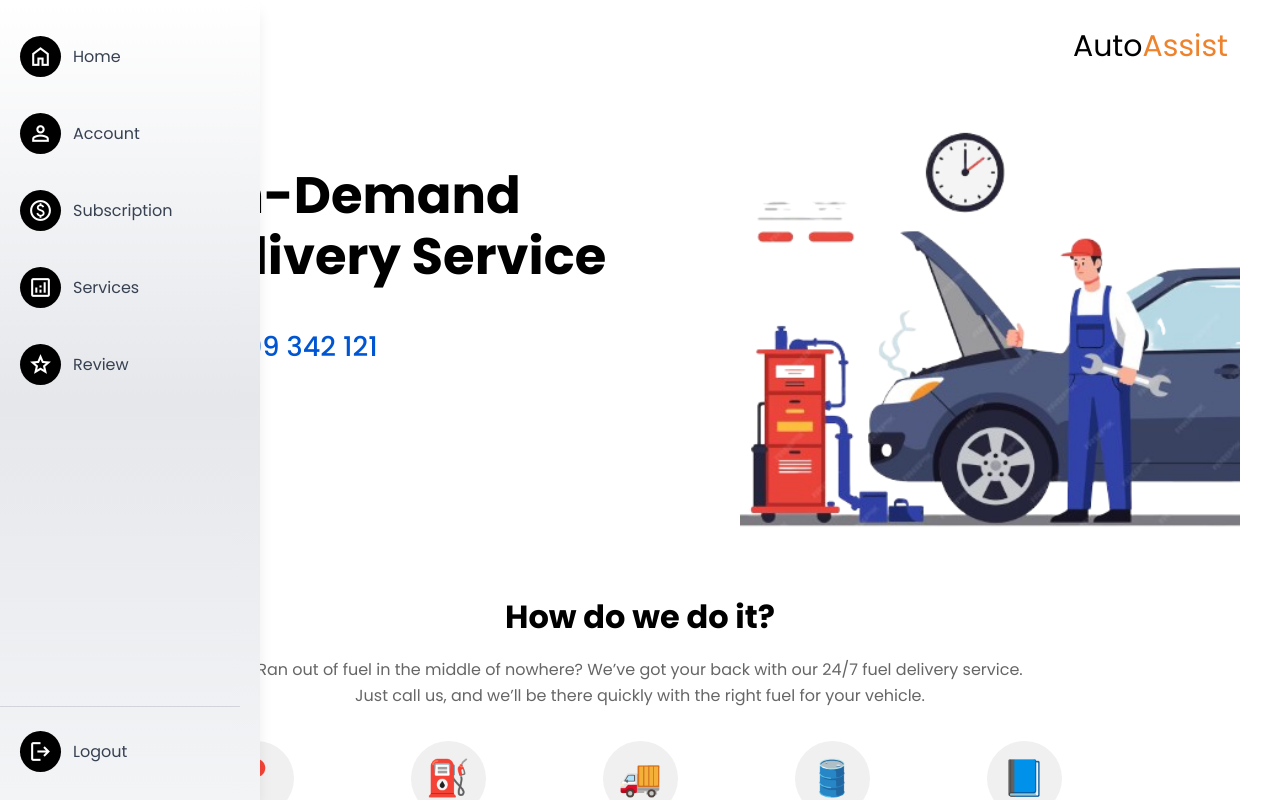
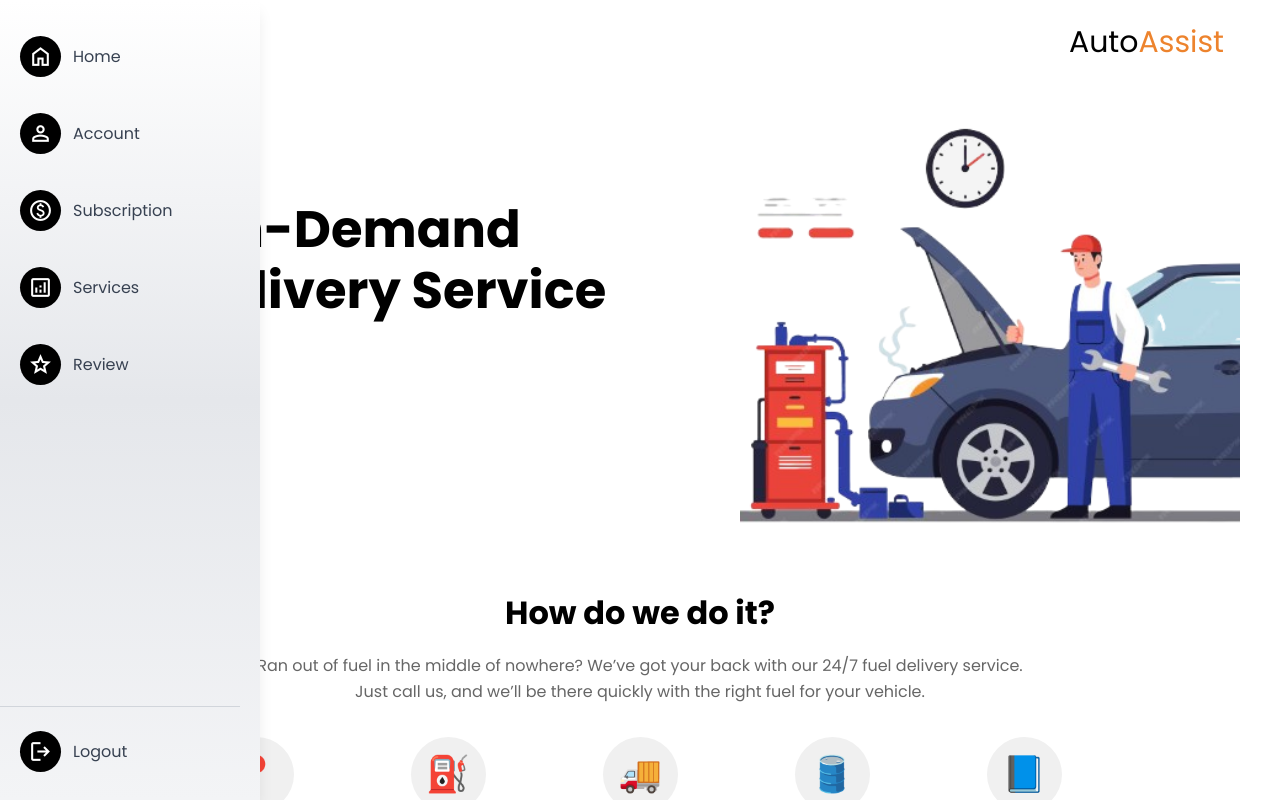
Before and after one commit to priyanshivmehta/autoassist, a React (Create React App) app in the folder my-app/: page /fuel-delivery in a window 1280 px wide. Built offline with nearby package versions, Linux system fonts and the light colour scheme.

Commit message:
Update fuelDelivery.jsx

```diff
--- a/my-app/src/pages/fuelDelivery.jsx
+++ b/my-app/src/pages/fuelDelivery.jsx
@@ -1,12 +1,13 @@
 import React from "react";
 import fuelIcon from "../assets/images/fuelIcon.png"; // Replace with actual image path
-import "../styles/ServiceButton.css"; // Import external CSS
+import "../styles/ServiceButton.css"; // External CSS for button styles
 import { useNavigate } from "react-router-dom";
+import Footer from "../components/footer";
+
 const styles = {
-  wrapper: {
-    fontFamily: "'Poppins', sans-serif",
-    backgroundColor: "#fff",
-    padding: "0.5rem 2rem 6rem",
+  mainContent: {
+    flex: 1,
+    padding: "0.5rem 2rem 2rem",
   },
   hero: {
     maxWidth: "1200px",
@@ -28,15 +29,6 @@ const styles = {
     lineHeight: "1.2",
     marginBottom: "2.5rem",
     paddingTop: "1.5rem",
-  },
-  phone: {
-    fontSize: "1.7rem",
-    marginBottom: "2.2rem",
-    display: "flex",
-    alignItems: "center",
-    gap: "0.5rem",
-    color: "#0056d2",
-    fontWeight: "500",
   },
   image: {
     flex: "1",
@@ -86,36 +78,30 @@ const styles = {
 
 function FuelDeliveryService() {
   const navigate = useNavigate();
+
   return (
-    <div style={styles.wrapper}>
-      <div style={styles.logoContainer}>
-        <h2 className="text-3xl pt-5 text-right mr-5">
+    <div
+      style={{
+        display: "flex",
+        flexDirection: "column",
+        minHeight: "100vh",
+        fontFamily: "'Poppins', sans-serif",
+        backgroundColor: "#fff",
+      }}
+    >
+      <div style={styles.mainContent}>
+        <div style={{ textAlign: "right", paddingTop: "1rem", paddingRight: "1.5rem" }}>
+          <h2 className="text-3xl">
             Auto<span className="text-[#ed832d]">Assist</span>
           </h2>
         </div>
+
         {/* Hero Section */}
         <div style={styles.hero}>
           <div style={styles.leftColumn}>
             <h1 style={styles.heading}>
               24/7 On-Demand<br />Fuel Delivery Service
             </h1>
-
-          <div style={styles.phone}>
-            <svg
-              xmlns="http://www.w3.org/2000/svg"
-              width="24"
-              height="24"
-              viewBox="0 0 24 24"
-              fill="none"
-              stroke="black"
-              strokeWidth="2"
-              strokeLinecap="round"
-              strokeLinejoin="round"
-            >
-              <path d="M22 16.92v3a2 2 0 0 1-2.18 2A19.86 19.86 0 0 1 3.08 5.18 2 2 0 0 1 5 3h3a2 2 0 0 1 2 1.72c.12.81.37 1.6.73 2.34a2 2 0 0 1-.45 2.18l-1.27 1.27a16 16 0 0 0 6.29 6.29l1.27-1.27a2 2 0 0 1 2.18-.45c.74.36 1.53.61 2.34.73a2 2 0 0 1 1.72 2z" />
-            </svg>
-            Call Us : <a href="tel:8197852852" style={{ color: "#0056d2" }}>8299 342 121</a>
-          </div>
 
             <button className="button-custom" onClick={() => navigate("/fuel-delivery/book")}>
               Book Service
@@ -149,6 +135,9 @@ function FuelDeliveryService() {
           </div>
         </div>
       </div>
+
+      <Footer />
+    </div>
   );
 }
 
```
Lines whose indentation alone changed are shown as unchanged.
